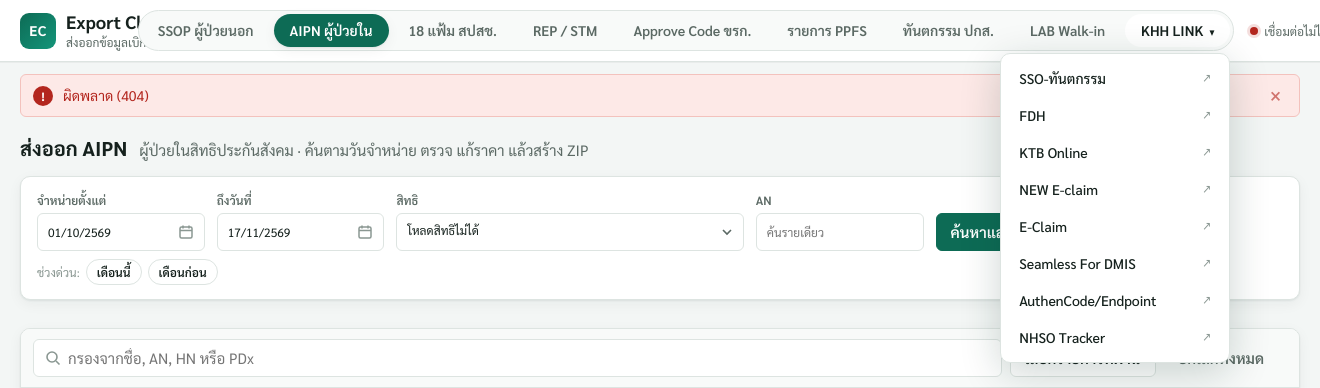
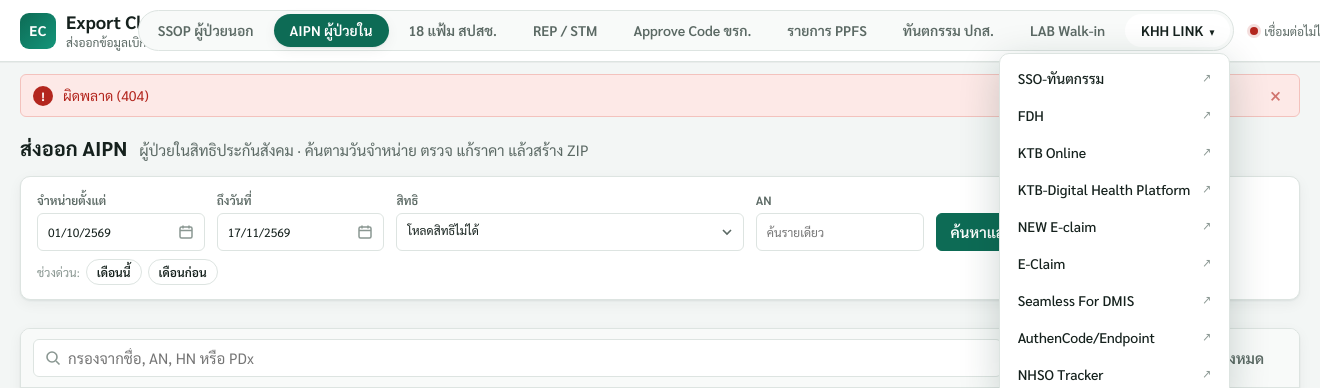
Before and after one commit to Khoskhgit/exportclaim, a Python web app: template app/templates/aipn.html in a window 1320 px wide, after a click on "KHH LINK". Shown: the top 388 px of the page. Run offline with Jinja, Linux system fonts and the light colour scheme; the template is opened without the code that fills it, so the values that code supplies are empty.

Commit message:
Add KTB Digital Health Platform to the KHH LINK menu
Co-Authored-By: Claude Opus 5.5 <noreply@anthropic.com>

```diff
--- a/app/templates/_top.html
+++ b/app/templates/_top.html
@@ -18,6 +18,7 @@
         <a href="https://mms.sso.go.th/portal/" target="_blank" rel="noopener noreferrer">SSO-ทันตกรรม<span class="ext" aria-hidden="true">↗</span></a>
         <a href="https://fdh.moph.go.th/hospital/" target="_blank" rel="noopener noreferrer">FDH<span class="ext" aria-hidden="true">↗</span></a>
         <a href="https://www.bizgrowing.krungthai.com/corporate/" target="_blank" rel="noopener noreferrer">KTB Online<span class="ext" aria-hidden="true">↗</span></a>
+        <a href="https://www.healthplatform.krungthai.com/healthPlatform/login" target="_blank" rel="noopener noreferrer">KTB-Digital Health Platform<span class="ext" aria-hidden="true">↗</span></a>
         <a href="https://eclaim.nhso.go.th/Client/login" target="_blank" rel="noopener noreferrer">NEW E-claim<span class="ext" aria-hidden="true">↗</span></a>
         <a href="https://eclaim.nhso.go.th/webComponent/main/MainWebAction.do" target="_blank" rel="noopener noreferrer">E-Claim<span class="ext" aria-hidden="true">↗</span></a>
         <a href="https://seamlessfordmis.nhso.go.th/seamlessfordmis/faces/login.jsf" target="_blank" rel="noopener noreferrer">Seamless For DMIS<span class="ext" aria-hidden="true">↗</span></a>
```
